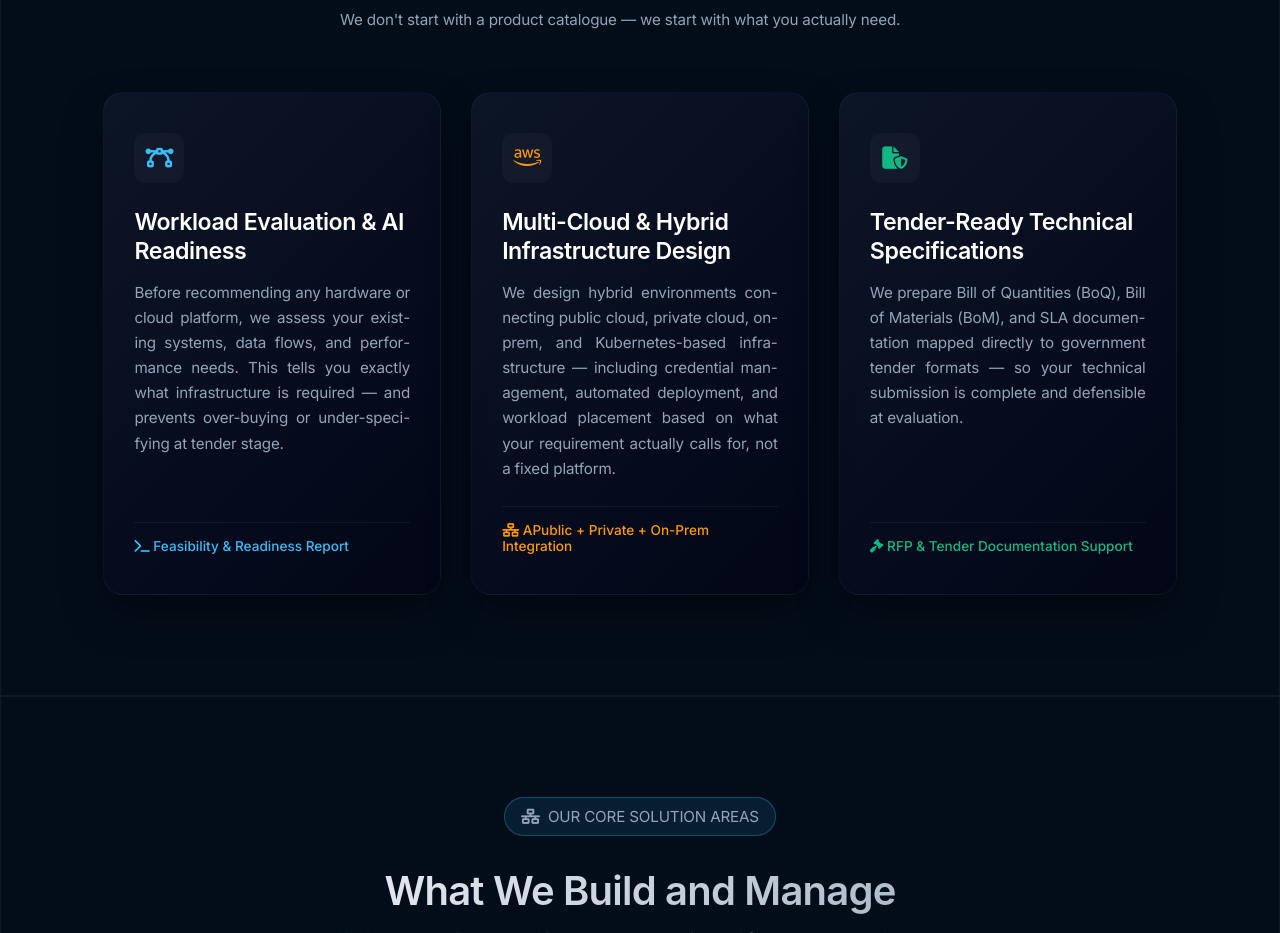
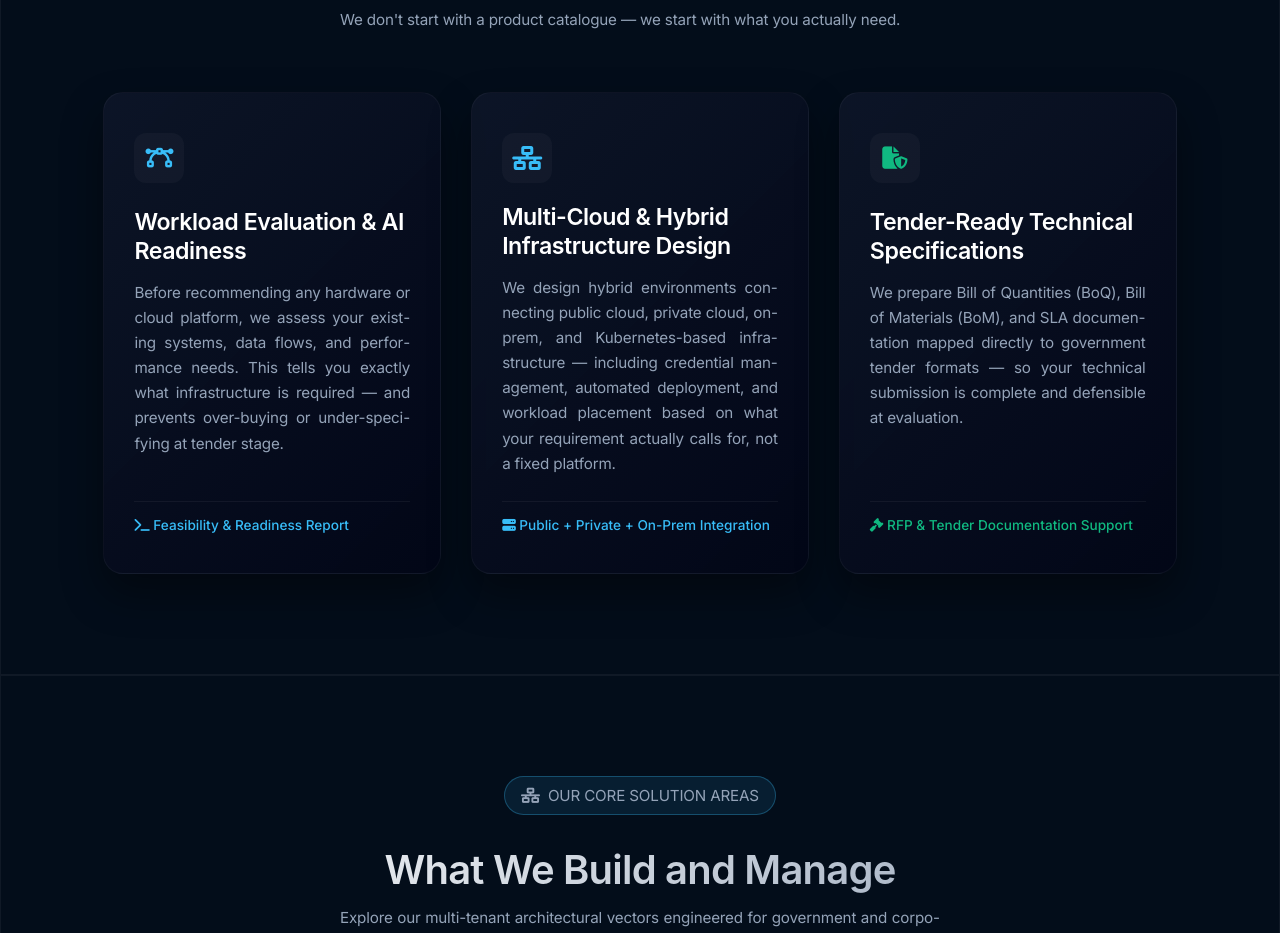
Before and after one commit to vakratronsystems-coder/Vakratron, a website: page views/index.html in a window 1280 px wide. Shown: the part 1623-2556 px from the top of the page. Drawn offline with Linux system fonts and the light colour scheme; files that its build step writes are made by us from their sources; a web font is replaced by a local one.

Commit message:
update icon

```diff
--- a/views/index.html
+++ b/views/index.html
@@ -473,13 +473,15 @@
             </div>
 
             <div class="master-grid-card">
-                <div>
-                    <div class="master-grid-icon" style="color: #ff9900;"><i class="fa-brands fa-aws"></i></div>
-                    <h3 style="font-family: 'Poppins', sans-serif; font-size: 1.3rem; color: #fff; margin: 0 0 15px 0; font-weight: 600;">Multi-Cloud & Hybrid Infrastructure Design</h3>
-                    <p style="color: var(--text-secondary); font-size: 0.95rem; line-height: 1.6; margin: 0; font-weight: 300;">We design hybrid environments connecting public cloud, private cloud, on-prem, and Kubernetes-based infrastructure — including credential management, automated deployment, and workload placement based on what your requirement actually calls for, not a fixed platform.</p>
-                </div>
-                <div style="border-top: 1px solid rgba(255,255,255,0.05); margin-top: 25px; padding-top: 15px; font-size: 0.85rem; color: #ff9900; font-weight: 500;"><i class="fa-solid fa-network-wired"></i> APublic + Private + On-Prem Integration</div>
-            </div>
+    <div>
+        <!-- 🎯 VENDOR-NEUTRAL ARCHITECTURE ICON BLOCK -->
+        <div class="master-grid-icon" style="color: #38bdf8; font-size: 1.5rem; margin-bottom: 20px;"><i class="fa-solid fa-network-wired"></i></div>
+        <h3 style="font-family: 'Poppins', sans-serif; font-size: 1.3rem; color: #fff; margin: 0 0 15px 0; font-weight: 600;">Multi-Cloud & Hybrid Infrastructure Design</h3>
+        <p style="color: var(--text-secondary); font-size: 0.95rem; line-height: 1.6; margin: 0; font-weight: 300;">We design hybrid environments connecting public cloud, private cloud, on-prem, and Kubernetes-based infrastructure — including credential management, automated deployment, and workload placement based on what your requirement actually calls for, not a fixed platform.</p>
+    </div>
+    <!-- 🎯 TYPO FIXED: 'APublic' changed to 'Public' + NEUTRAL BLUE ACCENT -->
+    <div style="border-top: 1px solid rgba(255,255,255,0.05); margin-top: 25px; padding-top: 15px; font-size: 0.85rem; color: #38bdf8; font-weight: 500;"><i class="fa-solid fa-server"></i> Public + Private + On-Prem Integration</div>
+</div>
 
             <div class="master-grid-card">
                 <div>
```
Also changed, not shown: views/header.html (+1 -0 lines), 2 other files.
